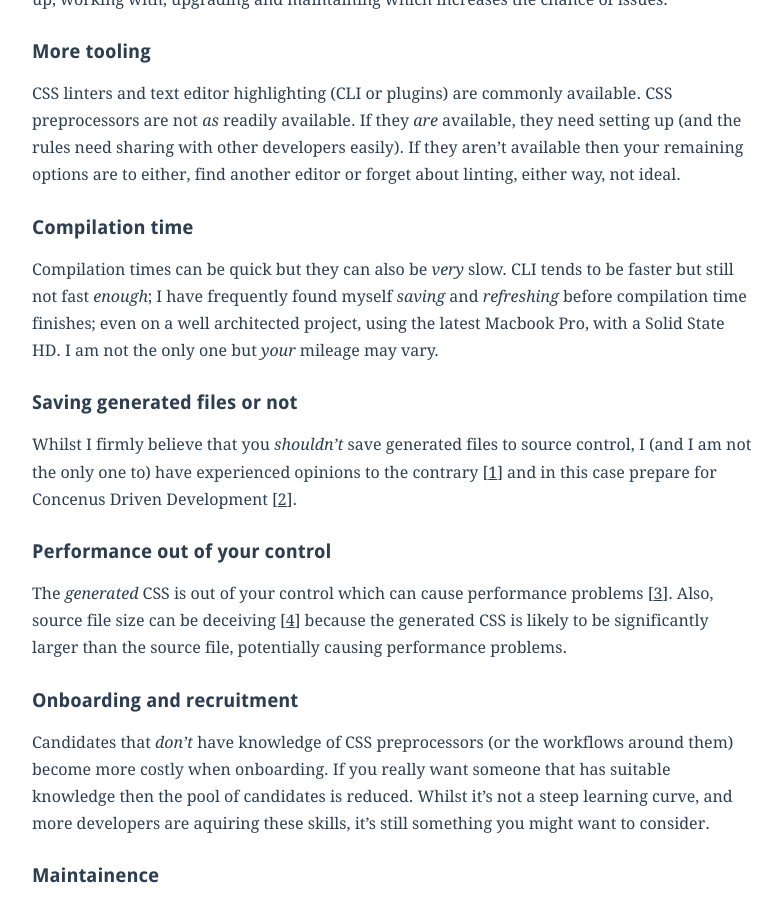
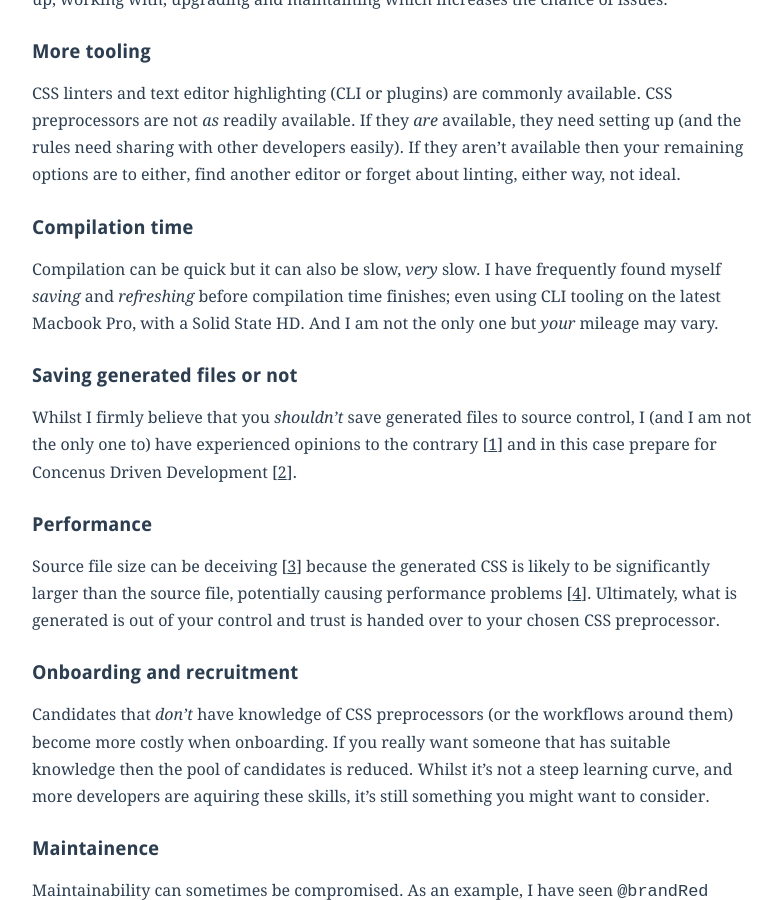
Before and after one commit to adamsilver/adamsilver.io-jekyll, a Jekyll site: the page built from _posts/2015-05-05-the-disadvantages-of-css-preprocessors.md, in a window 1280 px wide and 900 px high, scrolled down 818 px. Shown: the whole window, without its empty margins (248-1030 px from the left). Built offline with Jekyll 4.4.1, drawn with Linux system fonts in a browser that asks for light colours; Markdown is read by kramdown in place of the engine named in the settings; some of the changed text lies outside the part shown.

Commit message:
Updated article

```diff
--- a/_posts/2015-05-05-the-disadvantages-of-css-preprocessors.md
+++ b/_posts/2015-05-05-the-disadvantages-of-css-preprocessors.md
@@ -23,15 +23,15 @@ CSS linters and text editor highlighting (CLI or plugins) are commonly available
 
 ### Compilation time
 
-Compilation times can be quick but they can also be *very* slow. CLI tends to be faster but still not fast *enough*; I have frequently found myself *saving* and *refreshing* before compilation time finishes; even on a well architected project, using the latest Macbook Pro, with a Solid State HD. I am not the only one but *your* mileage may vary.
+Compilation can be quick but it can also be slow, *very* slow. I have frequently found myself *saving* and *refreshing* before compilation time finishes; even using CLI tooling on the latest Macbook Pro, with a Solid State HD. And I am not the only one but *your* mileage may vary.
 
 ### Saving generated files or not
 
 Whilst I firmly believe that you *shouldn't* save generated files to source control, I (and I am not the only one to) have experienced opinions to the contrary [[1](#ref1)] and in this case prepare for  Concenus Driven Development [[2](#ref2)].
 
-### Performance out of your control
+### Performance
 
-The *generated* CSS is out of your control which can cause performance problems [[3](#ref3)]. Also, source file size can be deceiving [[4](#ref4)] because the generated CSS is likely to be significantly larger than the source file, potentially causing performance problems.
+Source file size can be deceiving [[3](#ref3)] because the generated CSS is likely to be significantly larger than the source file, potentially causing performance problems [[4](#ref4)]. Ultimately, what is generated is out of your control and trust is handed over to your chosen CSS preprocessor.
 
 ### Onboarding and recruitment
 
@@ -86,7 +86,7 @@ CSS preprocessors clearly have issues, some of which there *are* solutions to. F
 	<dt class="citation" id="ref2">[2]</dt>
 	<dd><a href="http://www.nczonline.net/blog/2015/04/14/consensus-driven-development/">Consencus Driven Development</a></dd>
 	<dt class="citation" id="ref3">[3]</dt>
+	<dd><a href="http://jaketrent.com/post/cons-css-preprocessors/">Cons of a CSS Preprocessor (File size deceiving)</a></dd>
+	<dt class="citation" id="ref4">[4]</dt>
 	<dd><a href="http://blog.millermedeiros.com/the-problem-with-css-pre-processors/">The problem with CSS preprocessors (Dumb code duplication is dumb)</a></dd>
-	<dt class="citation" id="ref4">[4]</dt>
-	<dd><a href="http://jaketrent.com/post/cons-css-preprocessors/">Cons of a CSS Preprocessor (File size deceiving)</a></dd>
 </dl>
```
